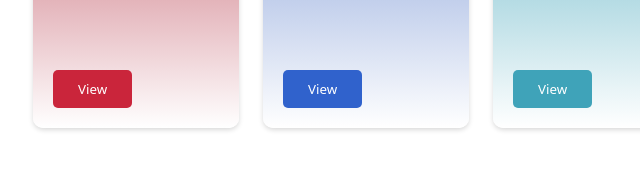
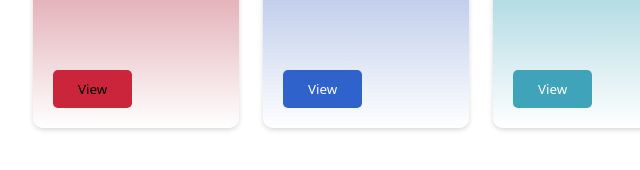
Before and after one commit to gonzaloandresoto/personal-website, a website: page index.html in a window 1280 px wide. Shown: the part 962-1132 px from the top of the page, 159-799 px from the left. Drawn offline with Linux system fonts and the light colour scheme.

Commit message:
fixed prevous bug on ps project

```diff
--- a/index.html
+++ b/index.html
@@ -67,7 +67,7 @@
                 <h3 class="project_title">Accessibility Indicator Tool</h3>
                 <h4 class="project_company">Publicis Sapient</h4>
                 <p class="project_description">Designed & led the development of the application.</p>
-                <button type="button" class="project_visit_button main_red">View <a href="https://www.figma.com/proto/tVVqShruU3OUx7tSekQUGi/Publicis-Sapient-%E2%80%93-Accessibility-Indicator-Tool?page-id=0%3A1&node-id=1%3A309&viewport=1338%2C348%2C0.19&scaling=min-zoom&starting-point-node-id=1%3A309" target="_blank"></a></button>
+                <button type="button" class="project_visit_button main_red"><a href="https://www.figma.com/proto/tVVqShruU3OUx7tSekQUGi/Publicis-Sapient-%E2%80%93-Accessibility-Indicator-Tool?page-id=0%3A1&node-id=1%3A309&viewport=1338%2C348%2C0.19&scaling=min-zoom&starting-point-node-id=1%3A309" target="_blank">View</a></button>
             </div>
             <div class="project_individual_two">
                 <img src="" alt="">
```
